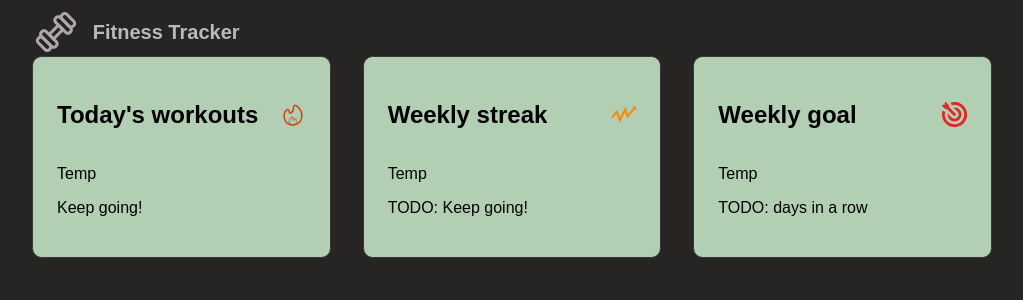
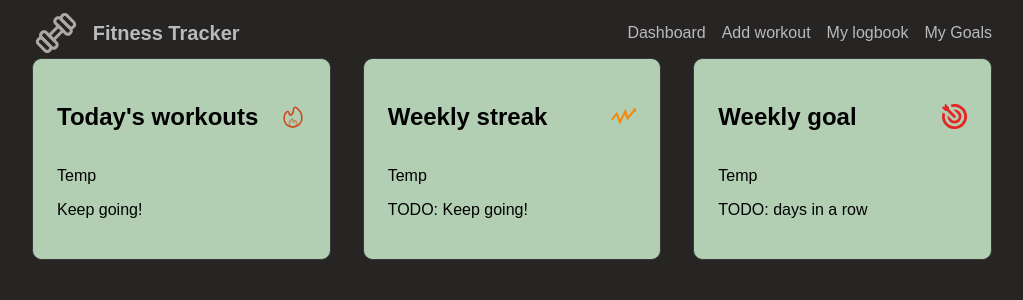
Before and after one commit to BabyYoda-bee-boop/fitness-tracker, a React (Vite) app: page / in a window 1280 px wide. Shown: the top 300 px of the page, without its empty margins (128-1151 px from the left). Built offline with nearby package versions, Linux system fonts and the light colour scheme.

Commit message:
refactor Header to own Component, add nav

```diff
--- a/src/App.jsx
+++ b/src/App.jsx
@@ -1,15 +1,13 @@
 import DisplayCard from "./Components/DisplayCard/DisplayCard";
-import Logo from "./Components/Logo/Logo";
 import fireIcon from "./assets/fireIcon.svg";
 import zigArrowIcon from "./assets/zigArrowIcon.svg";
 import bullseyeIcon from "./assets/bullseyeIcon.svg";
+import Header from "./Components/Header/Header";
 
 function App() {
   return (
     <div className="container--default">
-      <header className="flex">
-        <Logo color="#b3cfb3;" />
-      </header>
+      <Header />
       <main>
         <section className="flex--overview">
           <DisplayCard
--- /dev/null
+++ b/src/Components/Header/Header.jsx
@@ -0,0 +1,29 @@
+import React from "react";
+import styles from "./Header.module.scss";
+import Logo from "../Logo/Logo";
+
+const Header = () => {
+  return (
+    <header className={styles.header}>
+      <nav aria-label="Main navigation">
+        <Logo />
+        <ul className={styles.nav__links}>
+          <li>
+            <a href="#">Dashboard</a>
+          </li>
+          <li>
+            <a href="#">Add workout</a>
+          </li>
+          <li>
+            <a href="#">My logbook</a>
+          </li>
+          <li>
+            <a href="#">My Goals</a>
+          </li>
+        </ul>
+      </nav>
+    </header>
+  );
+};
+
+export default Header;
--- /dev/null
+++ b/src/Components/Header/Header.module.scss
@@ -0,0 +1,32 @@
+@use "../../style/variables" as v;
+@use "../../style/mixins" as *;
+
+.header {
+  nav {
+    @include flex() {
+      gap: 1em;
+    }
+
+    a {
+      text-decoration: none;
+      color: v.$clr-text;
+
+      &:hover,
+      &:focus {
+        outline: 2px solid v.$clr-focus;
+        border-radius: 0.25em;
+        outline-offset: 2px;
+      }
+    }
+  }
+
+  .nav__links {
+    @include flex() {
+      gap: 1em;
+    }
+
+    li {
+      list-style: none;
+    }
+  }
+}
--- a/src/style/_variables.scss
+++ b/src/style/_variables.scss
@@ -2,15 +2,15 @@
 @use "sass:color";
 
 $clr-bg: #272424;
+$clr-text: #bababa;
+$clr-outline: #373737;
 $clr-bg-card: #b3cfb3;
-$clr-outline: #373737;
-$clr-text: #bababa;
+$clr-link-outline: color.scale($clr-text, $lightness: -10%);
 $clr-uncheck-text: color.change($clr-text, $alpha: 0.5);
 $clr-add: #626ed9;
 $clr-done: #ecbb5b;
 $clr-undone: color.change($clr-done, $alpha: 0.5);
-$clr-remove: #c64444;
-$clr-remove-uncheck: color.change($clr-remove, $alpha: 0.5);
+$clr-focus: #c64444;
 $clr-uncheck-bg: rgb(55 55 55 / 0.5);
 
 // Font sizes:
```
